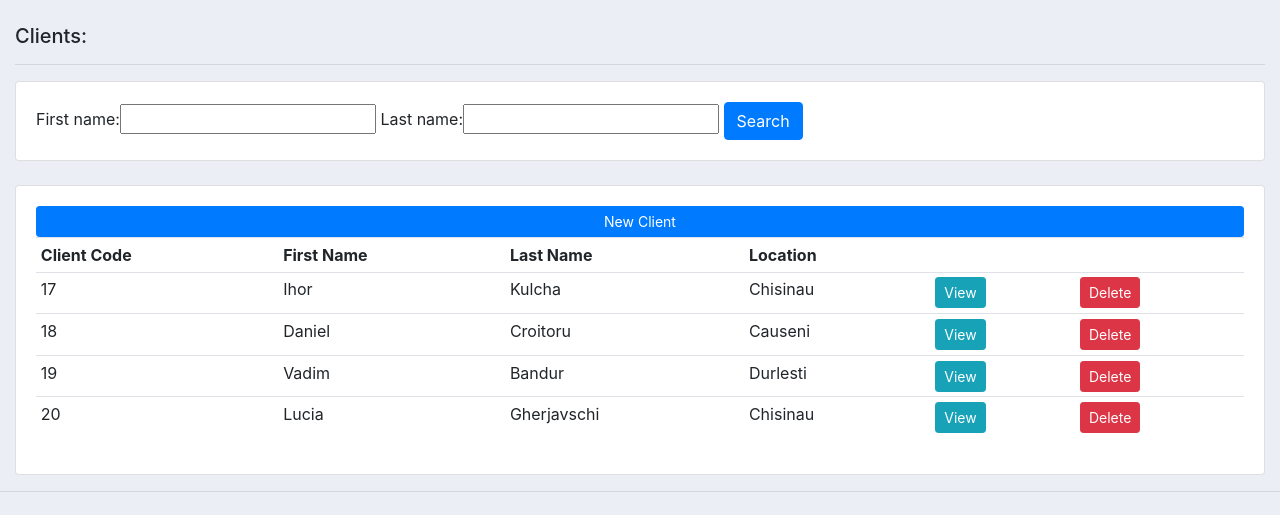
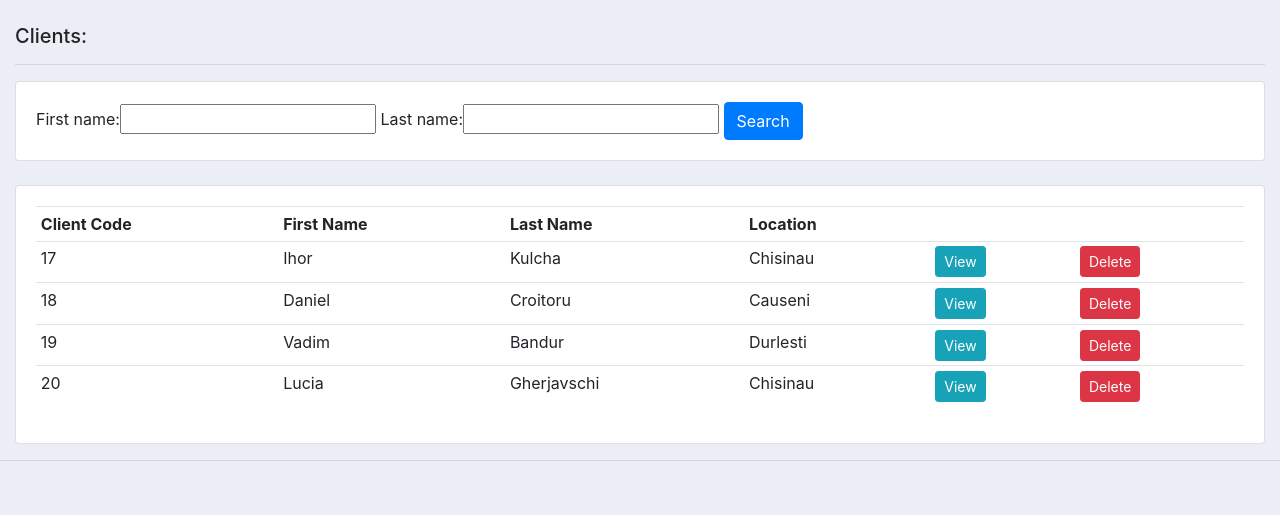
Before and after one commit to DanTkach/CRM2, a Django app: page / in a window 1280 px wide. Shown: the part 86-601 px from the top of the page. Run offline with Django 3.2, Linux system fonts and the light colour scheme; a user stored in the database is signed in; data comes from the database, SQL or seed files in the repository; some libraries are stand-ins or nearby versions.

Commit message:
new_commit

```diff
--- a/accounts/templates/accounts/my_dashboard.html
+++ b/accounts/templates/accounts/my_dashboard.html
@@ -26,7 +26,6 @@
 		<br>
 
 		<div class="card card-body">
-			<a class="btn btn-primary btn-sm" href="new_client">New Client</a>
 			<table class="table table-sm">
 				<tr>
 					<th>Client Code</th>
```
